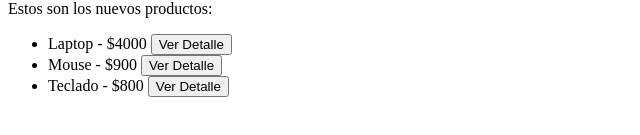
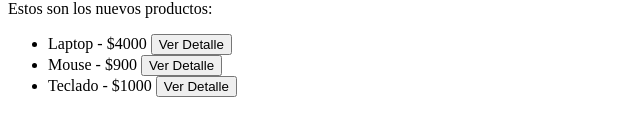
Before and after one commit to eliasSilvera2501/tienda-app, an Angular app: page / in a window 1280 px wide. Shown: the part 225-360 px from the top of the page, without its empty margins (0-640 px from the left). Built offline with nearby package versions, Linux system fonts and the light colour scheme.

Commit message:
dia 4: servicios, inyeccion de dependencias

```diff
--- a/src/app/components/detalle/detalle.ts
+++ b/src/app/components/detalle/detalle.ts
@@ -1,6 +1,7 @@
 import { Component, inject, OnInit } from '@angular/core';
 import { ActivatedRoute } from '@angular/router';
 import { Producto } from '../../interfaces/producto.interface';
+import { ProductoService } from '../../services/producto.service';
 
 @Component({
   selector: 'app-detalle',
@@ -11,21 +12,17 @@ import { Producto } from '../../interfaces/producto.interface';
 export class Detalle implements OnInit {
 
   route= inject(ActivatedRoute);
+  productoService= inject(ProductoService)
 
   id:number = 0;
 
   producto:Producto | null= null;
 
-  productos:Producto[]=[
-      {id:1, nombre:'Laptop', precio:4000, stock:30},
-      {id:2, nombre:'Mouse', precio:900, stock:10},
-      {id:3, nombre:'Teclado', precio:800, stock: 12}
 
-    ];
 
   ngOnInit() {
       this.id= Number(this.route.snapshot.paramMap.get('id'));
-      this.producto=this.productos.find(p => p.id===this.id)|| null;
+      this.producto=this.productoService.getPorId(this.id);
   }
 
 }
--- a/src/app/components/inicio/inicio.ts
+++ b/src/app/components/inicio/inicio.ts
@@ -1,7 +1,8 @@
-import { Component, inject, Inject } from '@angular/core';
+import { Component, inject, Inject, OnInit } from '@angular/core';
 import { Producto } from '../../interfaces/producto.interface';
 import { Productos } from '../productos/productos';
 import { Router } from '@angular/router';
+import { ProductoService } from '../../services/producto.service';
 
 @Component({
   selector: 'app-inicio',
@@ -9,21 +10,20 @@ import { Router } from '@angular/router';
   templateUrl: './inicio.html',
   styleUrl: './inicio.scss',
 })
-export class Inicio {
+export class Inicio implements OnInit{
 
 
    router=inject(Router);
 
+   productoService= inject(ProductoService)
+
   //MiProductoSeleccionado:Producto | null = null;
 
+  productos:Producto[]= [];
 
-
- productos:Producto[]=[
-    {id:1, nombre:'Laptop', precio:4000, stock:30},
-    {id:2, nombre:'Mouse', precio:900, stock:10},
-    {id:3, nombre:'Teclado', precio:800, stock: 12}
-
-  ];
+  ngOnInit(): void {
+      this.productos= this.productoService.getTodos();
+  }
 
 
   recibirProducto(producto: Producto ){
--- /dev/null
+++ b/src/app/services/producto.service.ts
@@ -0,0 +1,29 @@
+import { Injectable } from '@angular/core';
+import { Producto } from '../interfaces/producto.interface';
+
+@Injectable({
+  providedIn: 'root',
+})
+export class ProductoService {
+
+  private productos: Producto[]=[
+
+    {id:1, nombre:"Laptop", precio:4000, stock:20},
+    {id:2, nombre:"Mouse", precio:900, stock:42},
+    {id:3, nombre:"Teclado", precio:1000, stock:22}
+
+  ]
+
+
+  getTodos(): Producto[]{
+    return this.productos;
+  }
+
+  getPorId(id:number):Producto | null{
+    return this.productos.find(p => p.id === id)||null;
+  }
+
+
+
+
+}
```
Also changed, not shown: 1 other file (tests, documents, lock files or other folders).
